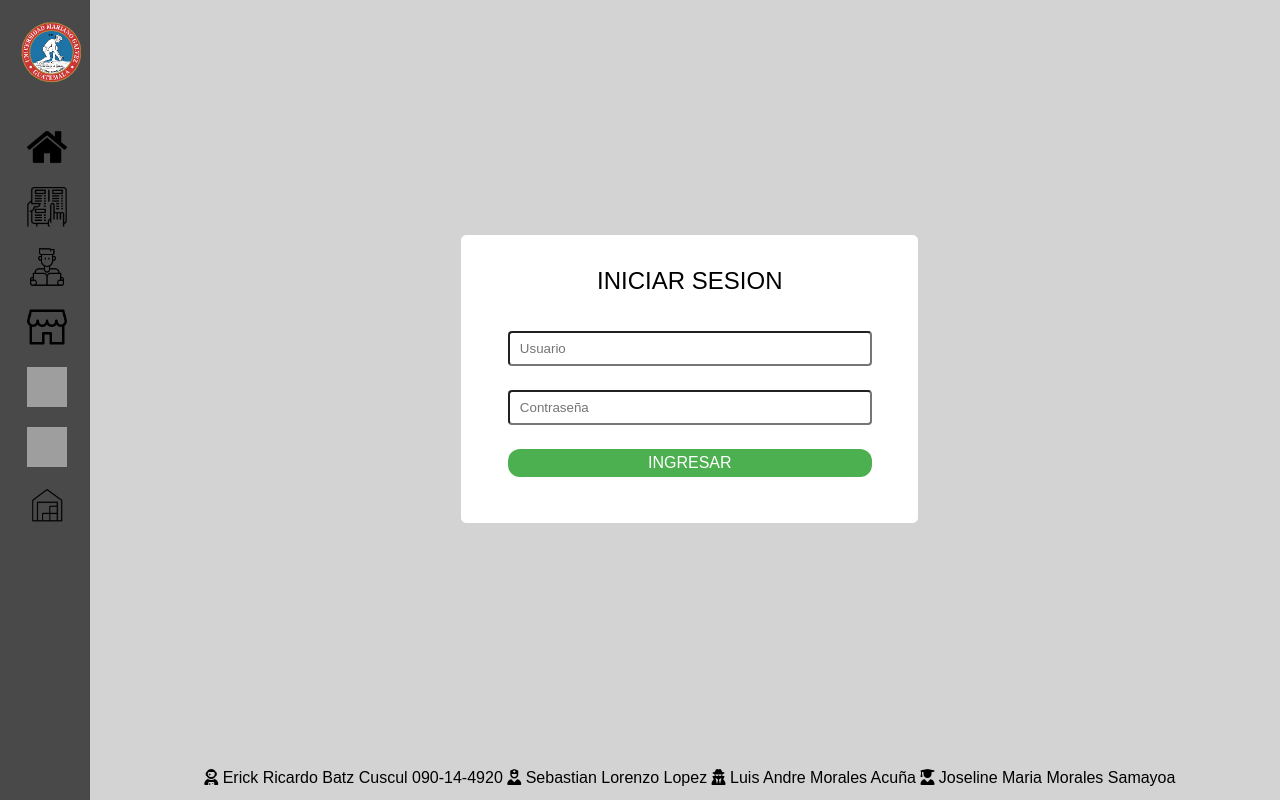
After one commit to lopezSebas/proyectoDWE2, a PHP site: page /proyectoDWE2/login.php in a window 1280 px wide. The commit adds this page. Run offline with PHP 8.4, Linux system fonts and the light colour scheme; some libraries are stand-ins or nearby versions; grey boxes are pictures that could not be loaded.

Commit message:
Login.php creada

```diff
--- a/css/main.css
+++ b/css/main.css
@@ -27,8 +27,8 @@ nav img{
   padding: 8px 8px 8px 8px;
 }
 nav img:hover{
-  background-color: #ffffff;
-  border: 1px solid #fff;
+  background-color: #247ba0;
+  border: 1px solid #247ba0;
   border-radius: 5px;
 }
 /* nav a {
@@ -221,6 +221,65 @@ nav img:hover{
   transform: translate(-50%, -50%);
 }
 /*************************************************************************************/
+/**************************************LOGIN******************************************/
+/*************************************************************************************/
+.login{
+  display: grid;
+  grid-template-areas:
+    ". . ."
+    ". box ."
+    ". . .";
+  grid-template-rows: 30% 40% 30%;
+  grid-template-columns: 30% 40% 30%;
+  grid-row-gap: 0px;
+  grid-column-gap: 0px;
+  height: 90vh;
+  margin: 0;
+  background-color: lightgray;
+  font-family: Arial, Helvetica, sans-serif;
+  padding:0;
+}
+.box{
+  grid-area: box;
+  border: 1px solid #fff;
+  background-color: #fff;
+  border-radius: 5px;
+  display: grid;
+  grid-template-areas:
+  ". . ."
+  ". loginTitle ."
+  ". loginUser ."
+  ". loginPass ."
+  ". loginBtn ."
+  ". . .";
+  grid-template-rows: 10% 20% 20% 20% 20% 10%;
+  grid-template-columns: 10% 80% 10%;
+  grid-row-gap: 2px;
+  grid-column-gap: 0px;
+  padding: 0;
+}
+.box > div{
+  padding:0;
+  /* border: 1px solid #000000; */
+}
+.box > input{
+  text-align: center;
+}
+.loginTitle{
+  grid-area:loginTitle;
+  text-align: center;
+  font-size: 24px;
+}
+.loginUser{
+  grid-area:loginUser;
+}
+.loginPass{
+  grid-area:loginPass;
+}
+.loginBtn{
+  grid-area:loginBtn;
+}
+/*************************************************************************************/
 .btn-verde{
   background-color: #4CAF50;
   border: none;
--- /dev/null
+++ b/login.php
@@ -0,0 +1,21 @@
+<?php include ("header.php")?>
+<article id="mainArticle">
+    <div class="login">
+        <div class="box">
+            <div class="loginTitle">
+                <label>INICIAR SESION</label>
+            </div>
+            <div class="loginUser">
+                <input type='text' id='user' placeholder="Usuario"/>
+            </div>
+            <div class="loginPass">
+                <input type='text' id='pass' placeholder="Contraseña"/>
+            </div>
+            <div class="loginBtn">
+                <input type="submit" class="btn-verde" value="INGRESAR">
+            </div>
+        </div>
+    </div>
+</article>
+<?php include ("menu.php")?>
+<?php include ("footer.php")?>
```
